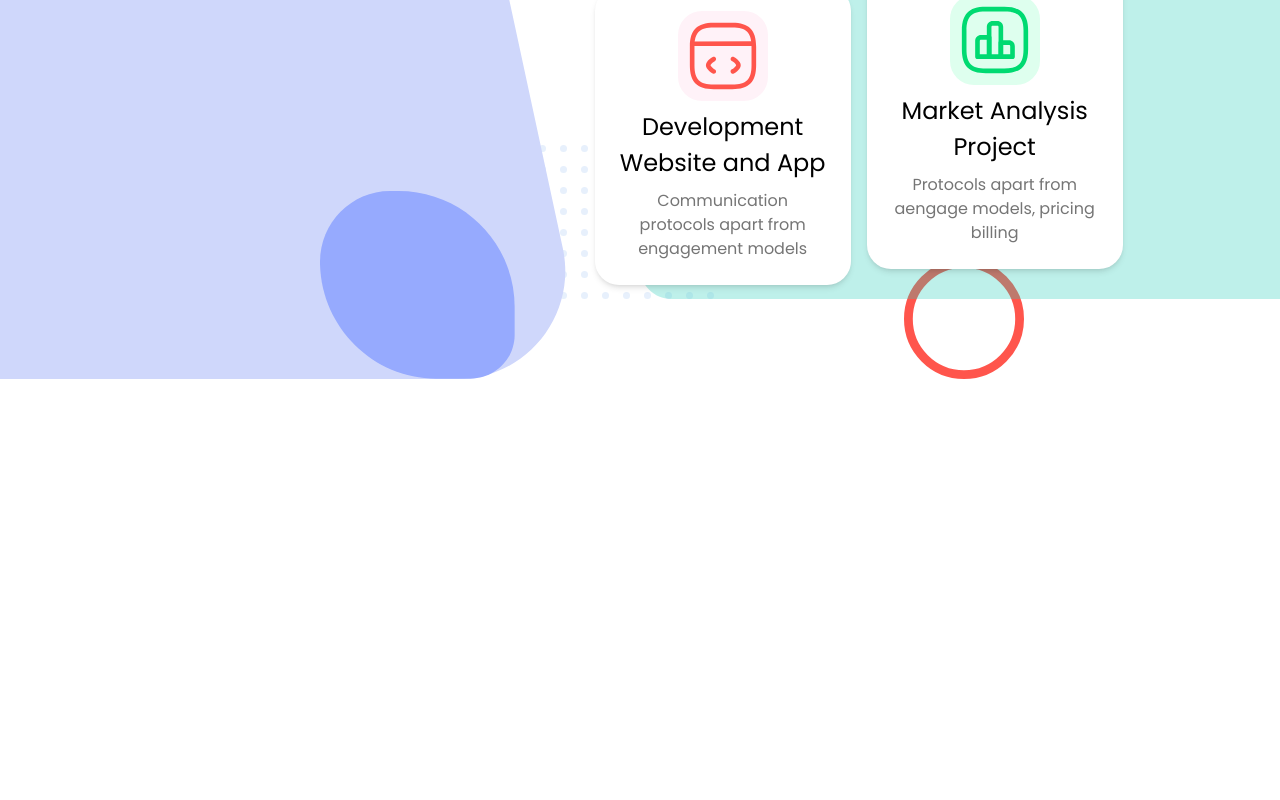
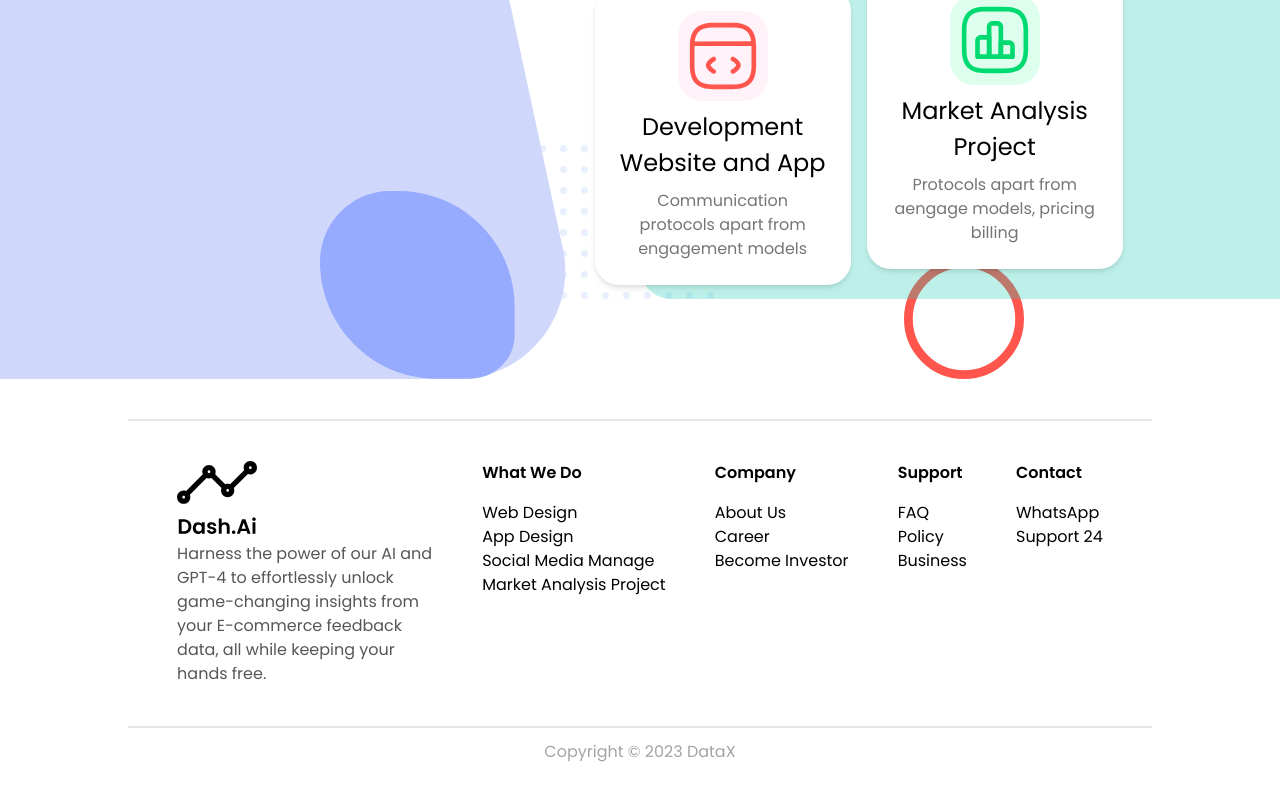
Before and after one commit to chechna9/lablab-hackathon-dash.ai, a React (Create React App) app: page / in a window 1280 px wide. Shown: the part 2021-2821 px from the top of the page. Before the commit the page ends 2400 px from the top, so only its background shows below. Built offline with nearby package versions, Linux system fonts and the light colour scheme.

Commit message:
footer done

```diff
--- /dev/null
+++ b/src/view/components/footer/fotter.tsx
@@ -0,0 +1,58 @@
+import { assets } from "../../../utils/assets";
+
+const Footer = () => {
+  return (
+    <footer className="flex flex-col mx-[10vw] space-y-3 my-[5vh]">
+      <div className="flex justify-evenly py-[5vh] border-t-2 border-b-2 ">
+        {/* first col */}
+        <div className="w-[20vw]">
+          <img src={assets.blackLogo} alt="" className="w-20" />
+          <p className="text-[#565656]">
+            Harness the power of our AI and GPT-4 to effortlessly unlock
+            game-changing insights from your E-commerce feedback data, all while
+            keeping your hands free.
+          </p>
+        </div>
+        {/* second col */}
+        <div>
+          <h1 className="font-bold mb-4">What We Do</h1>
+          <ul>
+            <li>Web Design</li>
+            <li>App Design</li>
+            <li>Social Media Manage</li>
+            <li>Market Analysis Project</li>
+          </ul>
+        </div>
+        {/* third col */}
+        <div>
+          <h1 className="font-bold mb-4">Company</h1>
+          <ul>
+            <li>About Us</li>
+            <li>Career</li>
+            <li>Become Investor</li>
+          </ul>
+        </div>
+        {/* forth col */}
+        <div>
+          <h1 className="font-bold mb-4">Support</h1>
+          <ul>
+            <li>FAQ</li>
+            <li>Policy</li>
+            <li>Business</li>
+          </ul>
+        </div>
+        {/* fifth col */}
+        <div>
+          <h1 className="font-bold mb-4">Contact</h1>
+          <ul>
+            <li>WhatsApp</li>
+            <li>Support 24</li>
+          </ul>
+        </div>
+      </div>
+      <p className="text-[#A4A4A4] text-[16px] self-center">Copyright © 2023 DataX</p>
+    </footer>
+  );
+};
+
+export default Footer;
--- a/src/view/screens/landing page/landing_page.tsx
+++ b/src/view/screens/landing page/landing_page.tsx
@@ -1,3 +1,4 @@
+import Footer from "../../components/footer/fotter";
 import Navbar from "../../components/navbar/navbar";
 import HeroSection from "./hero_section";
 import HowHelpSection from "./how_help_section";
@@ -11,6 +12,7 @@ const LandingPage = () => {
            <HeroSection/>
            <WhatWeDoSection/>
            <HowHelpSection/>
+           <Footer/>
         </main>
      );
 }
```
